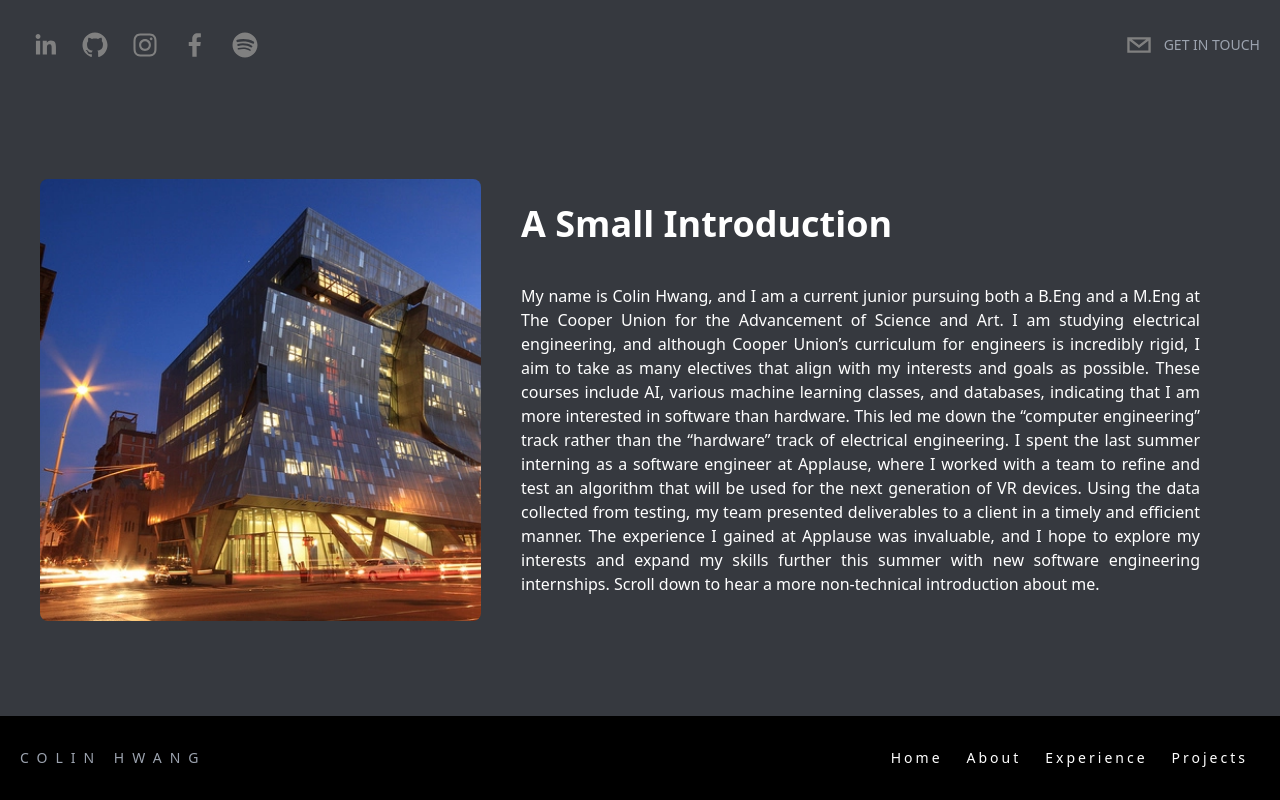
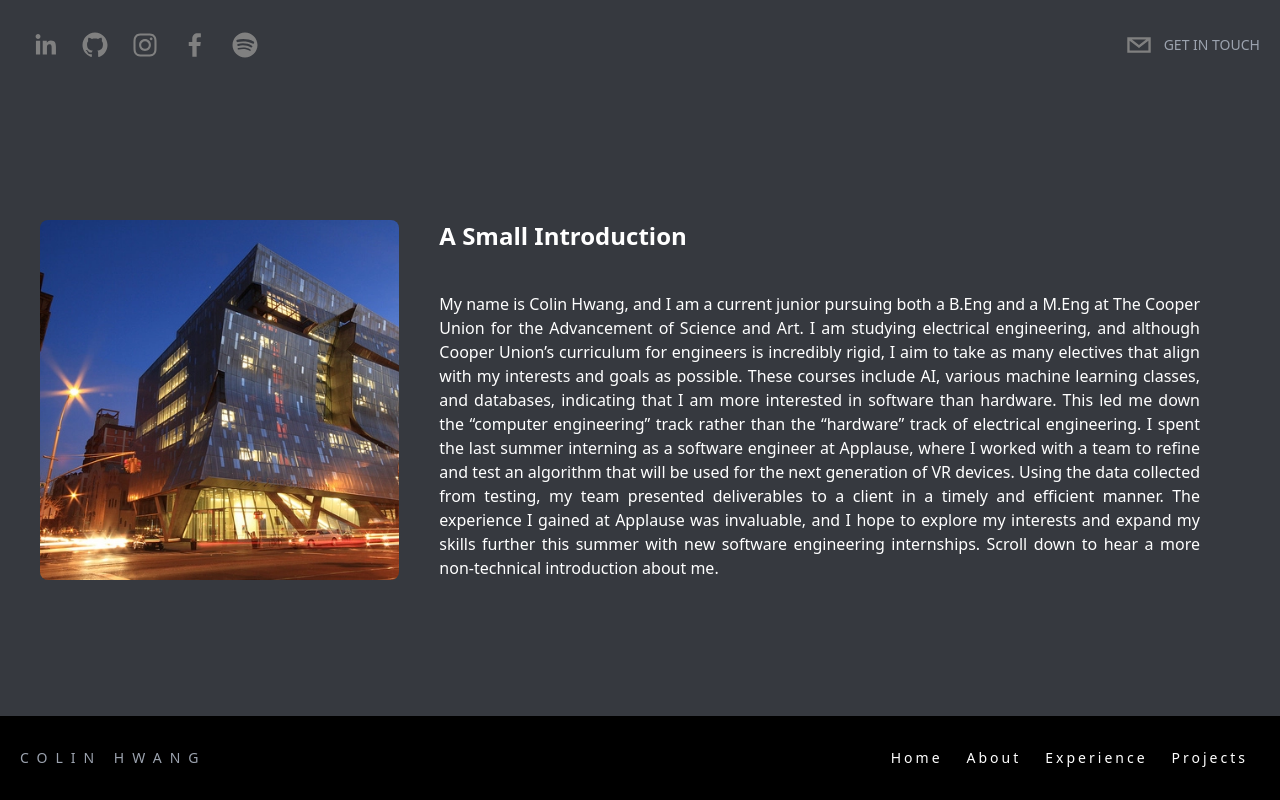
Before and after one commit to colinh09/Personal-Website, a Next.js app: page /AboutMe in a window 1280 px wide. Built offline with nearby package versions, Linux system fonts and the light colour scheme.

Commit message:
please please please

```diff
--- a/components/About.tsx
+++ b/components/About.tsx
@@ -24,14 +24,14 @@ function About( {text, title} : {text: string, title: string}) {
         <Image
         src = {cooper}
         alt = "lol"
-        width = "5500"
-        height = "5500"
+        width = "4000"
+        height = "4000"
         className = "mb-20 md:mb-0 flex-shrink-0 rounded-full object-cover md:rounded-lg md:w-64 md:h-95 xl:w-[500px] xl:h-[500px]"
         />
 
         <div className="space-y-10 px-0 md:px-10">
-            <h4 className="text-4xl font-semibold">{title}</h4>
-            <p className = "text-md text-justify">
+            <h4 className="text-2xl font-semibold">{title}</h4>
+            <p className = "text-base text-justify">
                 {text}
             </p>
         </div>
--- a/components/AltAbout.tsx
+++ b/components/AltAbout.tsx
@@ -20,7 +20,7 @@ function AltAbout({title, text}: {title: string, text: string}) {
     className="flex flex-col relative h-screen text-center md:text-left md:flex-row max-w-7xl px-10 justify-evenly mx-auto items-center">
 
         <div className="space-y-10 px-0 md:px-10">
-            <h4 className="text-4xl font-semibold ">{title}</h4>
+            <h4 className="text-2xl font-semibold ">{title}</h4>
             <p className = "text-base text-justify">
                 {text}
             </p>
@@ -29,8 +29,8 @@ function AltAbout({title, text}: {title: string, text: string}) {
         <Image
         src = {me}
         alt = "lol"
-        width = "7000"
-        height = "7000"
+        width = "5000"
+        height = "5000"
         className = "mb-20 md:mb-0 flex-shrink-0 rounded-full object-cover md:rounded-lg md:w-64 md:h-95 xl:w-[500px] xl:h-[500px]"
         />
     </motion.div>
--- a/pages/Experience.tsx
+++ b/pages/Experience.tsx
@@ -12,7 +12,7 @@ const Home: NextPage = () => {
             <div className="bg-[#36393f] text-white h-screen overflow-y-scroll z-0 scrollbar scrollbar-track-gray-400/20 scrollbar-thumb-[#228C22]/80">
                 <Header />
                 <div className="flex relative text-center md:text-left md:flex-row max-w-7xl px-10 pb-20 justify-evenly mx-auto items-center">
-                    <h3 className="relative top-24 uppercase tracking-[20px] text-gray-500 text-2xl ">
+                    <h3 className="relative top-15 uppercase tracking-[20px] text-gray-500 text-2xl ">
                         EXPERIENCE
                     </h3>
                 </div>
--- a/pages/Projects.tsx
+++ b/pages/Projects.tsx
@@ -11,7 +11,7 @@ const Home: NextPage = () => {
                 {/* ----------------- HEADER ---------------------*/}
                 <Header />
                 <div className="flex flex-col relative text-center md:text-left md:flex-row max-w-7xl px-10 pb-20 justify-evenly mx-auto items-center">
-                    <h3 className="relative top-24 uppercase tracking-[20px] text-gray-500 text-3xl ">
+                    <h3 className="relative top-15 uppercase tracking-[20px] text-gray-500 text-3xl ">
                         PROJECTS
                     </h3>
                 </div>
```
Also changed, not shown: pages/AboutMe.tsx (+0 -16 lines).
